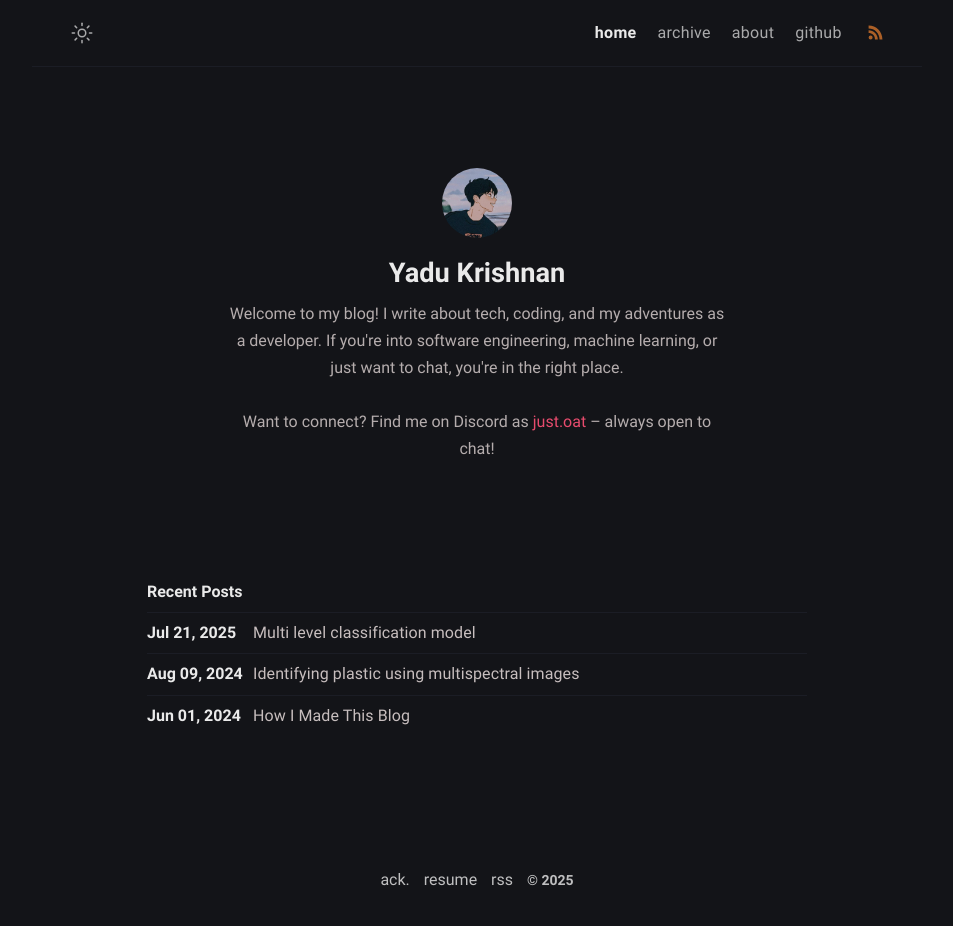
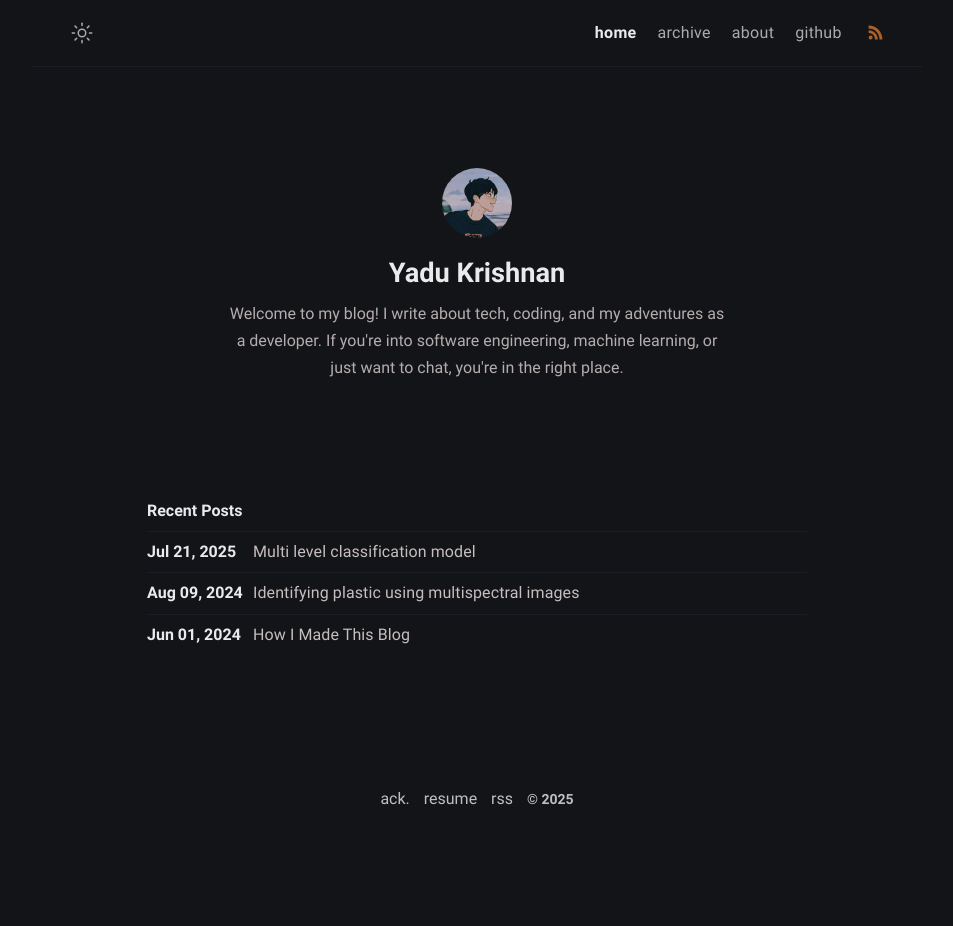
Before and after one commit to yadu-tv/yadu-tv.github.io, a Jekyll site: the page built from index.md, in a window 1280 px wide. Shown: the whole page, without its empty margins (163-1116 px from the left). Built offline with Jekyll 4.4.1, drawn with Linux system fonts in a browser that asks for light colours; after the commit the page ends 900 px from its top, so only the background shows below that.

Commit message:
update config

```diff
--- a/_config.yml
+++ b/_config.yml
@@ -11,8 +11,7 @@ mode: dark # default theme "dark" | "light"
 author:
   name: Yadu Krishnan
   bio: >-
-    Welcome to my blog! I write about tech, coding, and my adventures as a developer. If you're into software engineering, machine learning, or just want to chat, you're in the right place.<br><br>
-    Want to connect? Find me on Discord as <span style="color: #ff5277;">just.oat</span> – always open to chat!
+    Welcome to my blog! I write about tech, coding, and my adventures as a developer. If you're into software engineering, machine learning, or just want to chat, you're in the right place.
   github: yadu-tv
   email: yaduk.tv@gmail.com
   avatar: /assets/img/avatar.png
```
